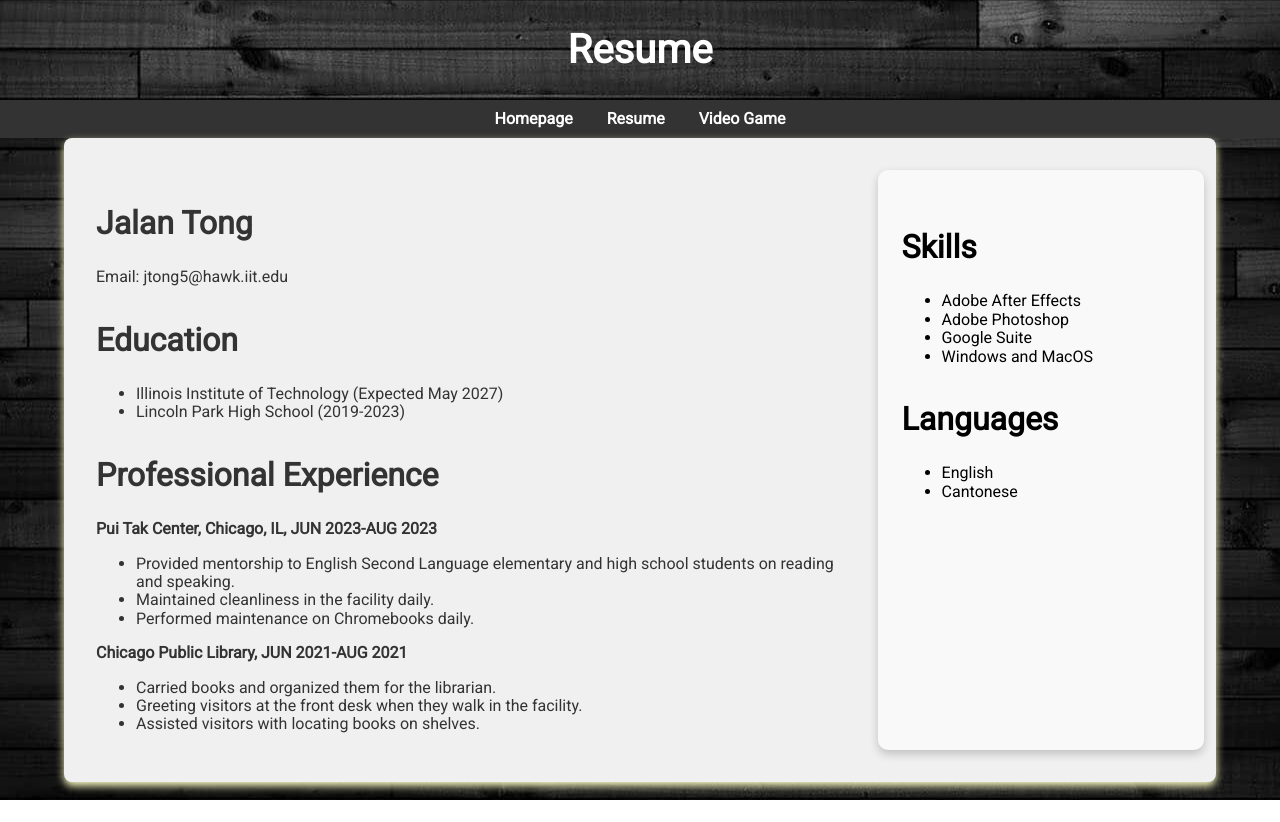
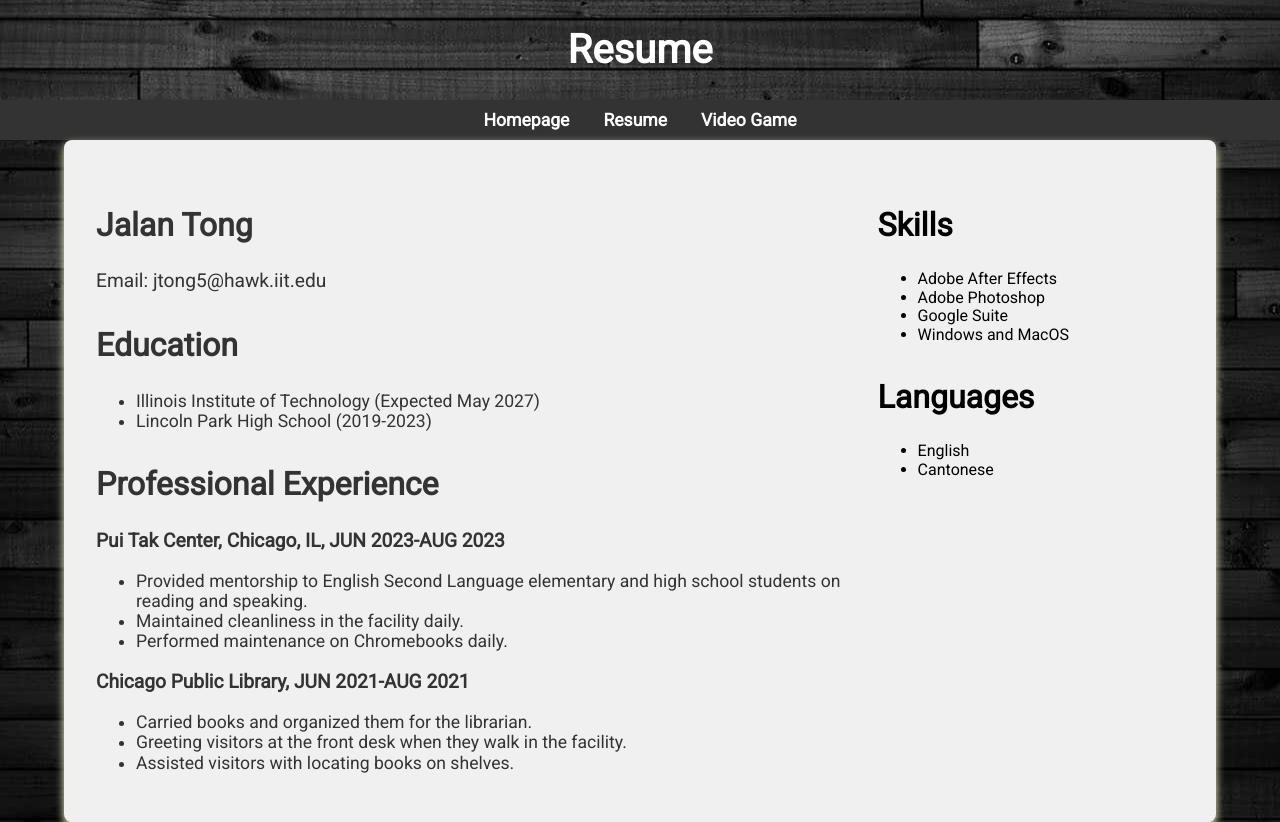
Before and after one commit to jtong5/webdev_project2, a plain HTML site: page resume.html in a window 1280 px wide. Before the commit the page ends 800 px from the top, so only its background shows below. Drawn offline with Linux system fonts and the light colour scheme.

Commit message:
adjust font size

```diff
--- a/css/styles.css
+++ b/css/styles.css
@@ -21,6 +21,7 @@
 #main-nav ul li {
   display: inline;
   margin: 0 15px;
+  font-size: 1.1em;
 }
 
 #main-nav ul li a {
@@ -43,6 +44,10 @@ h3 {
   font-size: 2em;
   margin-bottom: 20px;
   margin-top: 0;
+}
+
+p {
+  font-size: 1.2em;
 }
 /**************************************************************************/
 
@@ -131,9 +136,11 @@ body#resume {
   color: #333;
 }
 
+#resume-main ul {
+  font-size: 1.1em;
 #resume-side {
   background-color: #f9f9f9;
-  font-size: 1em;
+  font-size: 1.1em;
   padding: 1.5em;
   border-radius: 10px;
   box-shadow: 0px 4px 10px rgba(0, 0, 0, 0.2);
@@ -201,3 +208,4 @@ iframe { /* center video */
   display: block;
   margin: 20px auto;
 }
+/*********************************************************************/
```
